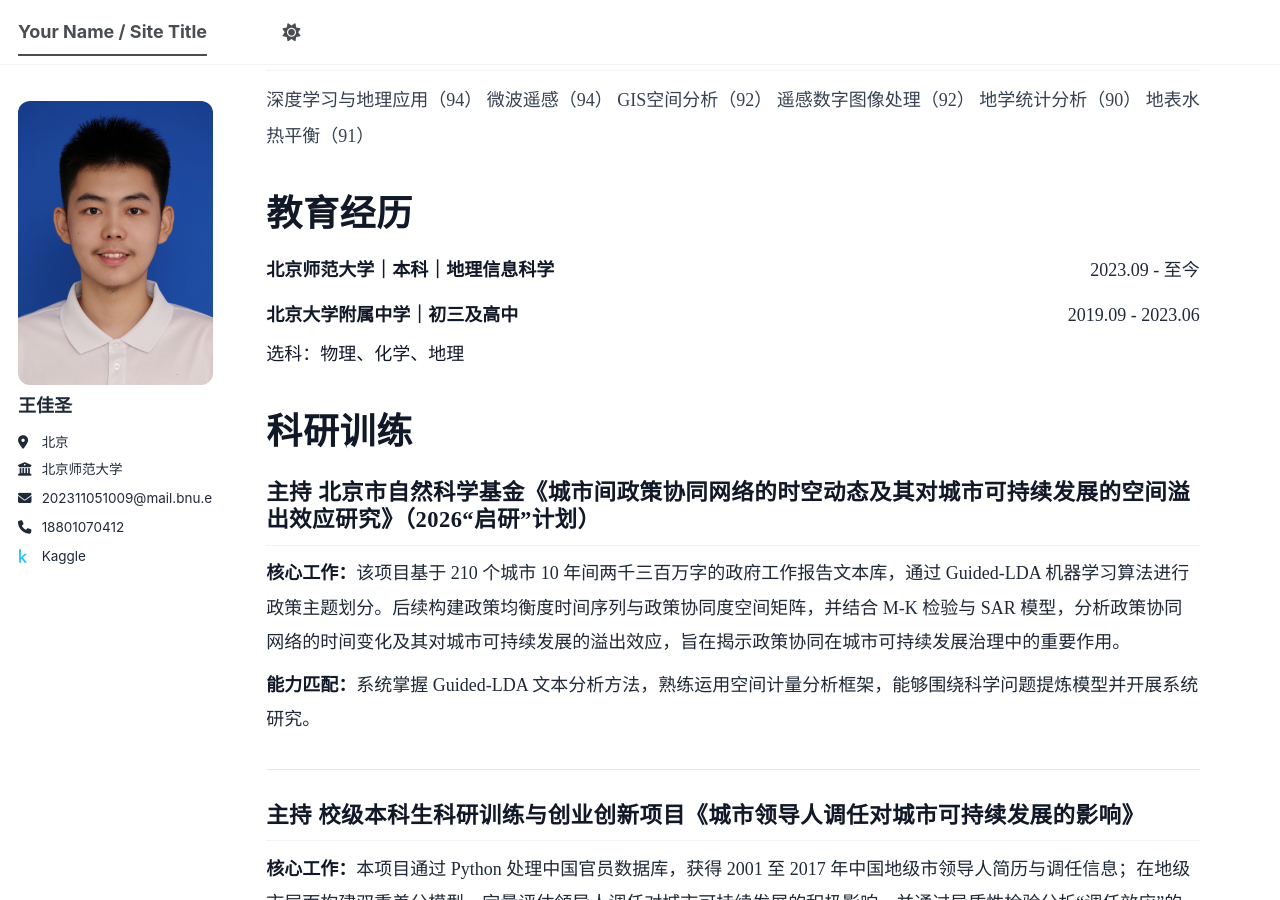
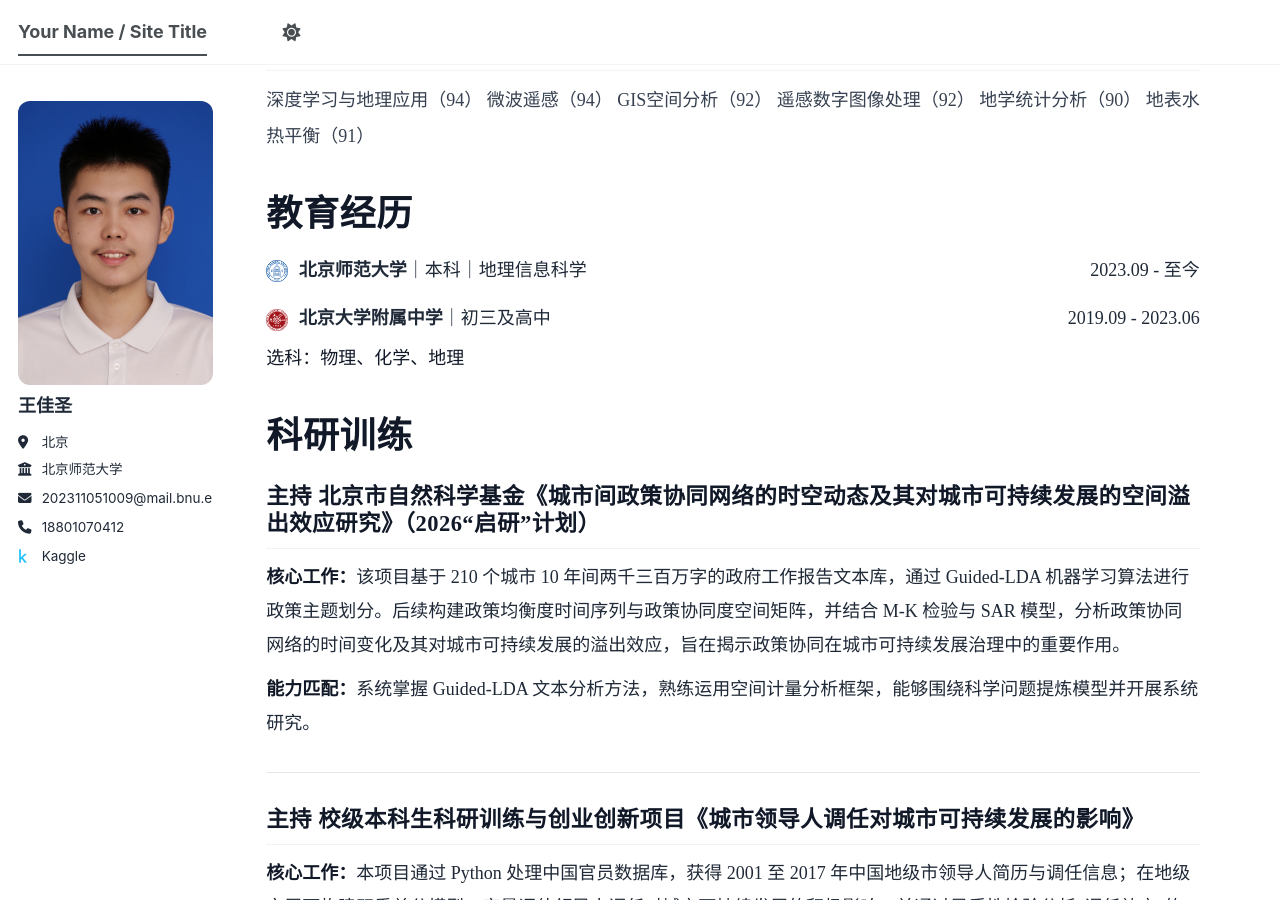
Before and after one commit to WJSheng2005/wangjiasheng.github.io, a Jekyll site: the page built from _pages/about.md, in a window 1280 px wide and 900 px high, scrolled down 339 px. Built offline with Jekyll 4.4.1, drawn with Linux system fonts in a browser that asks for light colours; a script bundle is joined from its source files by our own code; library files that are not in the unit come from our copies.

Commit message:
Update about.md

```diff
--- a/_pages/about.md
+++ b/_pages/about.md
@@ -116,17 +116,24 @@ redirect_from:
 
 # 教育经历
 
-<div class="edu-item">
-  <div class="edu-name">北京师范大学｜本科｜地理信息科学</div>
+<div style="display: flex; justify-content: space-between; align-items: center; margin-top: 0.6rem; flex-wrap: wrap; gap: 1rem;">
+  <div>
+    <img src="/images/bnu.png" width="22" style="vertical-align: middle; margin-right: 6px;">
+    <strong>北京师范大学</strong>｜本科｜地理信息科学
+  </div>
   <div>2023.09 - 至今</div>
 </div>
 
-<div class="edu-item">
-  <div class="edu-name">北京大学附属中学｜初三及高中</div>
+<div style="display: flex; justify-content: space-between; align-items: center; margin-top: 0.8rem; flex-wrap: wrap; gap: 1rem;">
+  <div>
+    <img src="/images/pkuhs.png" width="22" style="vertical-align: middle; margin-right: 6px;">
+    <strong>北京大学附属中学</strong>｜初三及高中
+  </div>
   <div>2019.09 - 2023.06</div>
 </div>
 
 <div class="metric-line">选科：物理、化学、地理</div>
+
 
 # 科研训练
 
```
